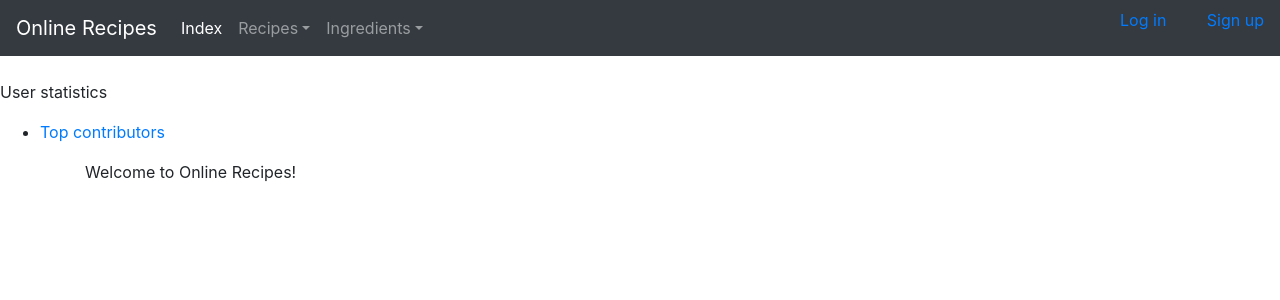
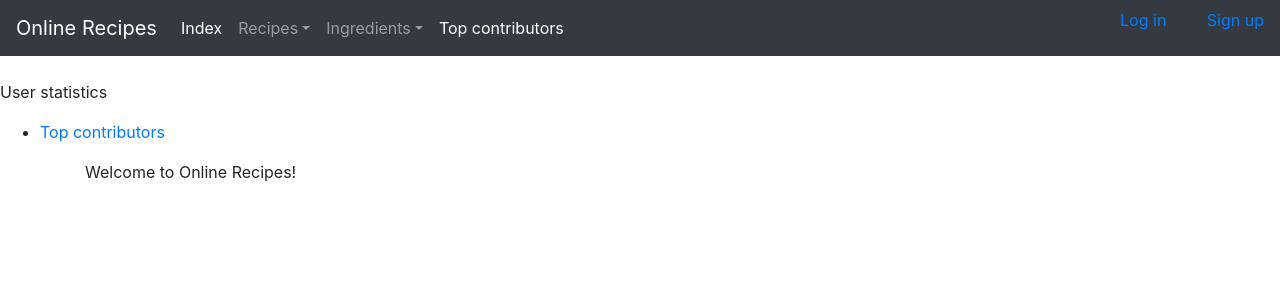
Before and after one commit to lauriap/OnlineRecipes, a Flask app: page / in a window 1280 px wide. Shown: the top 300 px of the page. Run offline with Flask 2, Linux system fonts and the light colour scheme; some libraries are stand-ins or nearby versions.

Commit message:
Vko5 v. 1.02

```diff
--- a/application/templates/layout.html
+++ b/application/templates/layout.html
@@ -9,7 +9,7 @@
     <body>
 
     <nav class="navbar navbar-expand-md navbar-dark bg-dark mb-4">
-      <a class="navbar-brand" href="#">Online Recipes</a>
+      <a class="navbar-brand" href="{{ url_for('recipes_index') }}">Online Recipes</a>
       <button class="navbar-toggler" type="button" data-toggle="collapse" data-target="#navbarCollapse" aria-controls="navbarCollapse" aria-expanded="false" aria-label="Toggle navigation">
         <span class="navbar-toggler-icon"></span>
       </button>
@@ -36,7 +36,9 @@
               <a class="dropdown-item" href="{{ url_for('ingredients_delete') }}">Delete an ingredient</a>
             </div>
           </li>
-
+          <li class="nav-item active">
+            <a class="nav-link" href="{{ url_for('recipes_topcontributors') }}">Top contributors <span class="sr-only">(current)</span></a>
+          </li>
         </ul>
 
         <div class="form-inline mt-2 mt-md-0">
```
Also changed, not shown: 1 other file.
